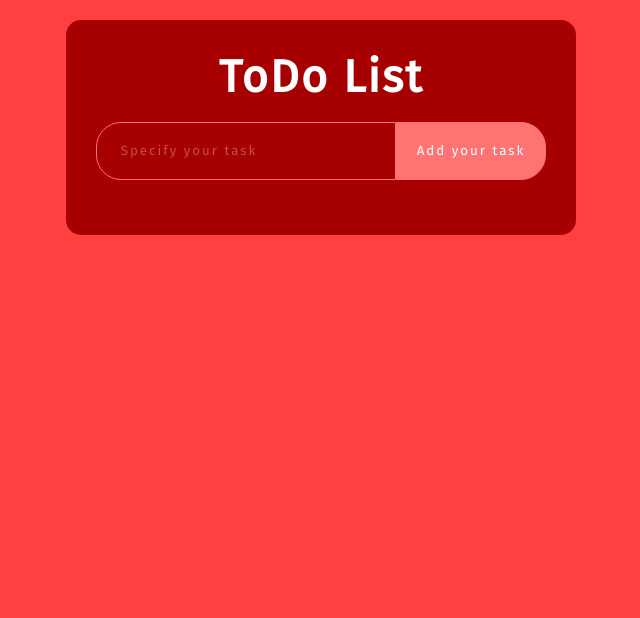
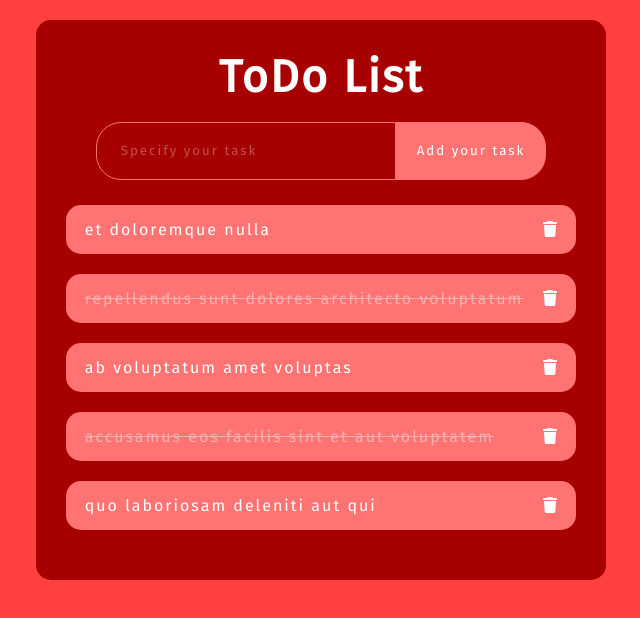
Before and after one commit to HermannBelinskii/fe-pro-27.12.2022-belinskii, a React (Vite) app: page / in a window 1280 px wide. Shown: the top 618 px of the page, without its empty margins (319-959 px from the left). Built offline with nearby package versions, Linux system fonts and the light colour scheme.

Commit message:
add mockData

```diff
--- a/src/components/TodoList/TodoWrap.jsx
+++ b/src/components/TodoList/TodoWrap.jsx
@@ -1,12 +1,16 @@
+import { faL } from '@fortawesome/free-solid-svg-icons';
 import React, { useState } from 'react';
 import {v4 as uuidv4} from 'uuid';
-import Todo from './components/Todo';
+import todoList from '../../mockData';
 import TodoForm from './components/TodoForm';
+import TodoItem from './components/TodoItem';
 import styles from './TodoWrap.module.scss'
+
+
 
 export default function TodoWrap () {
 
-    const [todos, setTodos] = useState([])
+    const [todos, setTodos] = useState(todoList)
 
     function addTodo (todo){
         setTodos([...todos, {id: uuidv4(), task: todo, completed: false}])
@@ -24,7 +28,6 @@ export default function TodoWrap () {
         setTodos(todos.filter(todo => todo.id !== id))
     }
 
-
     return (
         <div
             className={styles.todo_wrapper}
@@ -32,7 +35,7 @@ export default function TodoWrap () {
             <h1>ToDo List</h1>
                 <TodoForm addTodo={addTodo}/>
                 {todos.map((todo) => (
-                    <Todo
+                    <TodoItem
                         task={todo}
                         key={todo.id}
                         toggleComplete={toggleComplete}
--- a/src/components/TodoList/components/Todo.jsx
+++ b/src/components/TodoList/components/TodoItem.jsx
@@ -1,9 +1,9 @@
 import React from 'react';
 import { FontAwesomeIcon } from '@fortawesome/react-fontawesome'
 import { faTrash } from '@fortawesome/free-solid-svg-icons'
-import styles from './Todo.module.scss';
+import styles from './TodoItem.module.scss';
 
-export default function Todo ({task, toggleComplete, deleteTodo}) {
+export default function TodoItem ({task, toggleComplete, deleteTodo}) {
     return (
         <div className={styles.todo}>
             <p
--- /dev/null
+++ b/src/mockData.js
@@ -0,0 +1,29 @@
+ const todoList = [
+    {
+        "id": 13,
+        "task": "et doloremque nulla",
+        "completed": false
+    },
+    {
+        "id": 14,
+        "task": "repellendus sunt dolores architecto voluptatum",
+        "completed": true
+    },
+    {
+        "id": 15,
+        "task": "ab voluptatum amet voluptas",
+        "completed": false
+    },
+    {
+        "id": 16,
+        "task": "accusamus eos facilis sint et aut voluptatem",
+        "completed": true
+    },
+    {
+        "id": 17,
+        "task": "quo laboriosam deleniti aut qui",
+        "completed": false
+    }
+]
+
+export default todoList
```
Also changed, not shown: src/components/TodoList/components/TodoItem.module.scss (renamed from src/components/TodoList/components/Todo.module.scss).
